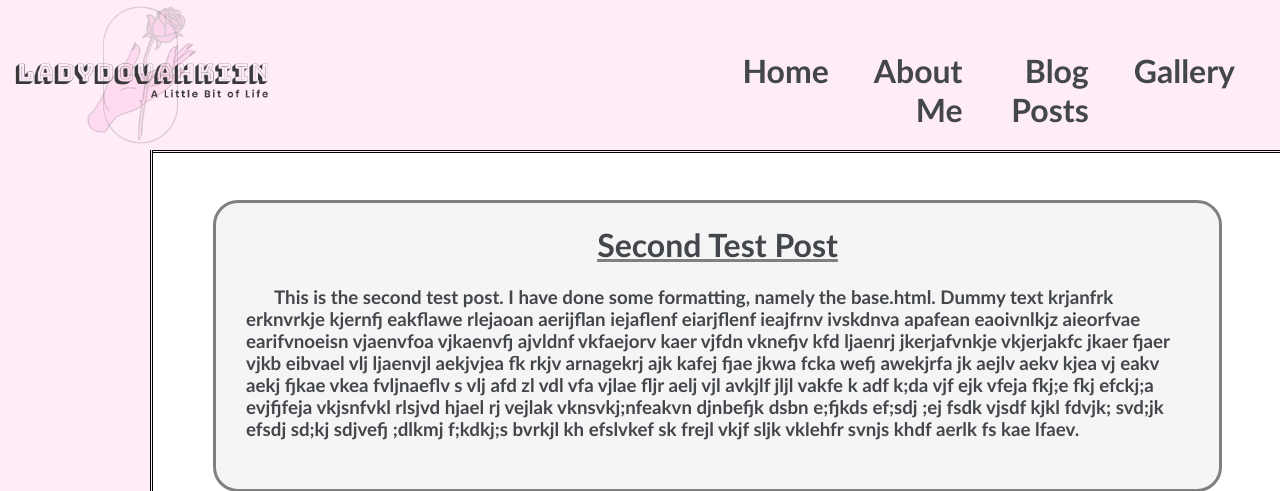
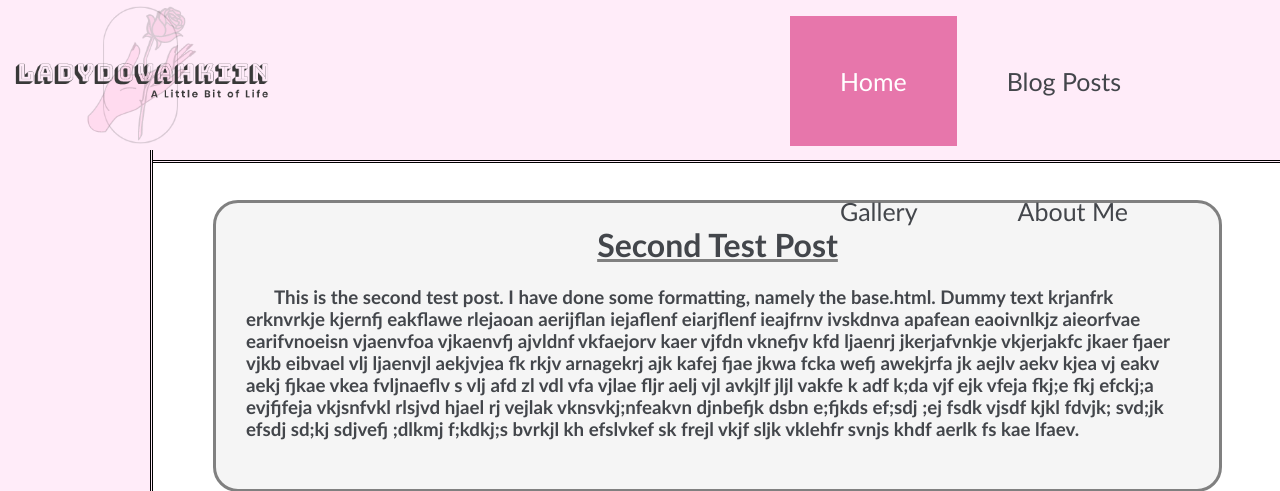
Before and after one commit to emilyava0804/PersonalBlog, a Django app: a page that uses home/templates/base.html in a window 1280 px wide. Shown: the top 491 px of the page. Run offline with Django 3.2, Linux system fonts and the light colour scheme; data comes from the database, SQL or seed files in the repository.

Commit message:
Messed around with the header styling, created empty links

```diff
--- a/home/static/home/style.css
+++ b/home/static/home/style.css
@@ -1,12 +1,40 @@
 /* base.html stylings */
 .header {
-	height: 150px;
+	height: 20%;
 	width: 100%;
 	position: fixed;
 	left: 0;
     right: 0;
     top: 0;
     background-color: #FFECF9;
+}
+
+ul {
+	list-style-type: none;
+	margin-left: 750px;
+}
+
+li {
+	display: inline;
+	float: left;
+}
+
+li a {
+	text-decoration: none;
+	text-align: center;
+	font-size: 25px;
+	display: block;
+	padding: 50px;
+}
+
+li a.active {
+	background-color: #E776AB;
+	color: white;
+}
+
+li a:hover {
+	background-color: #FF99C8;
+	color: white;
 }
 
 .row {
@@ -27,12 +55,6 @@
 	background-color: #FFECF9;
 }
 
-.directives {
-	text-align: right;
-	padding-top: 30px;
-	padding-right: 45px;
-}
-
 .content {
 	margin-left: 200px;
 	margin-top: 200px;
@@ -40,7 +62,7 @@
 	padding-left: 5px;
 }
 
-h1, h2, h3, p {
+h1, h2, h3, h4, p, a {
 	font-family:Trebuchet MS, sans-serif;
 	color: #43464B;
 }
--- a/home/templates/base.html
+++ b/home/templates/base.html
@@ -6,7 +6,7 @@
 		<title>LadyDovahkiin</title>
 		<meta charset="UTF-8">
 
-		<link rel="stylesheet" href="{% static 'home/style.css' %}">
+		<link rel="stylesheet" href="{% static '/home/style.css' %}">
 
 	</head>
 
@@ -21,18 +21,6 @@
 			}
 		</style>
 
-		<!-- Navbar here -->
-		<div class="header" style="border-bottom: double;">
-			<div class="row">
-				<h1 class="directives" style="margin-left: 58%;">Home</h1>
-				<h1 class="directives">About Me</h1>
-				<h1 class="directives">Blog Posts</h1>
-				<h1 class="directives">Gallery</h1>
-			</div>
-			<div class="sidebar" style="border-right: double;">
-				<img src="{% static 'home/images/mylogo.png' %}" id="Logo" alt="logo" class="logo">
-			</div>
-		</div>
 
 
 		<div class="content">
--- a/home/templates/post_detail.html
+++ b/home/templates/post_detail.html
@@ -2,6 +2,20 @@
 {% load static %}
 
 {% block content %}
+<!-- Navbar here -->
+
+
+<div class="header" style="border-bottom: double;">
+	<ul>
+		<li><a href="/" class="active">Home</a></li>
+		<li><a href="#" >Blog Posts</a></li>
+		<li><a href="#" >Gallery</a></li>
+		<li><a href="#" >About Me</a></li>
+	</ul>
+	<div class="sidebar" style="border-right: double;">
+		<img src="{% static 'home/images/mylogo.png' %}" id="Logo" alt="logo" class="logo">
+	</div>
+</div>
 
 <div class="post">
 	<h1 class="post-title">{% block title %} {{ object.title }} {% endblock title %}</h1>
```
Also changed, not shown: home/templates/index.html (+15 -0 lines), home/models.py (line endings or trailing spaces), home/templates/about_me.html (added).
